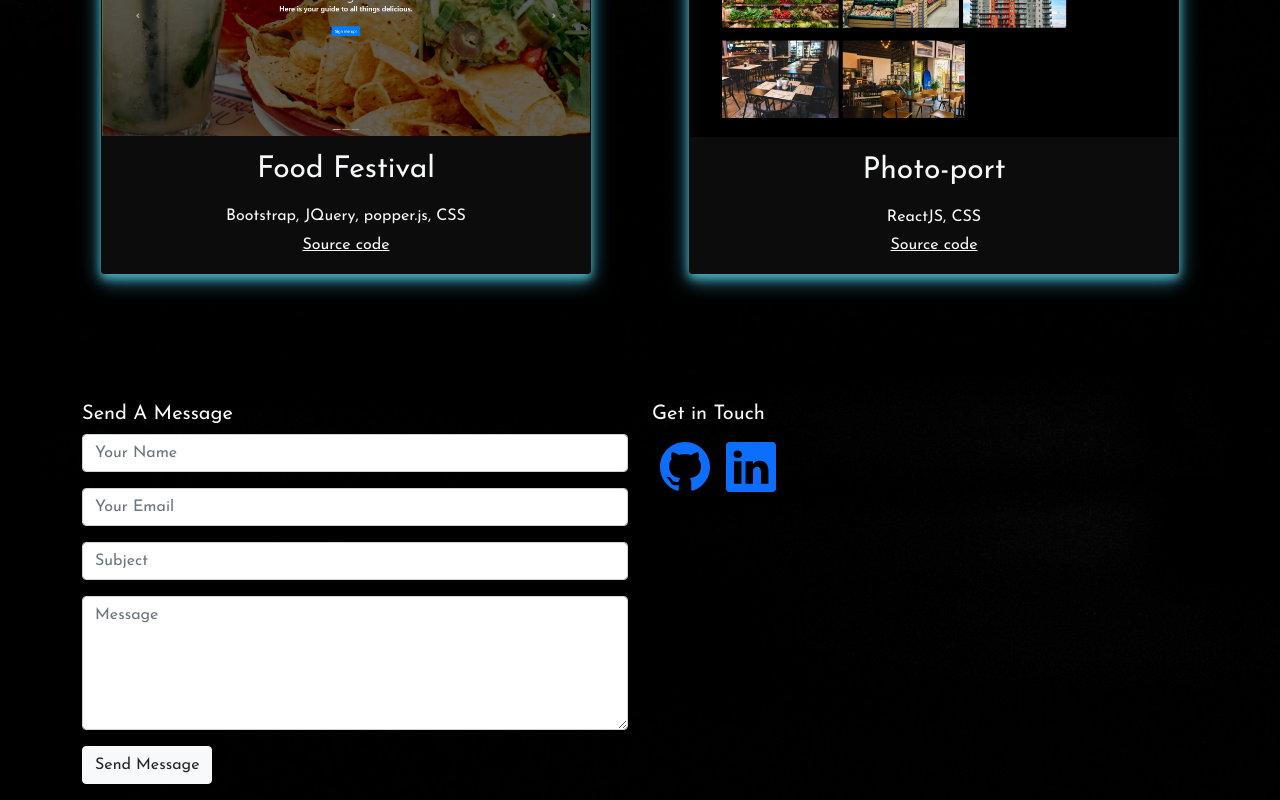
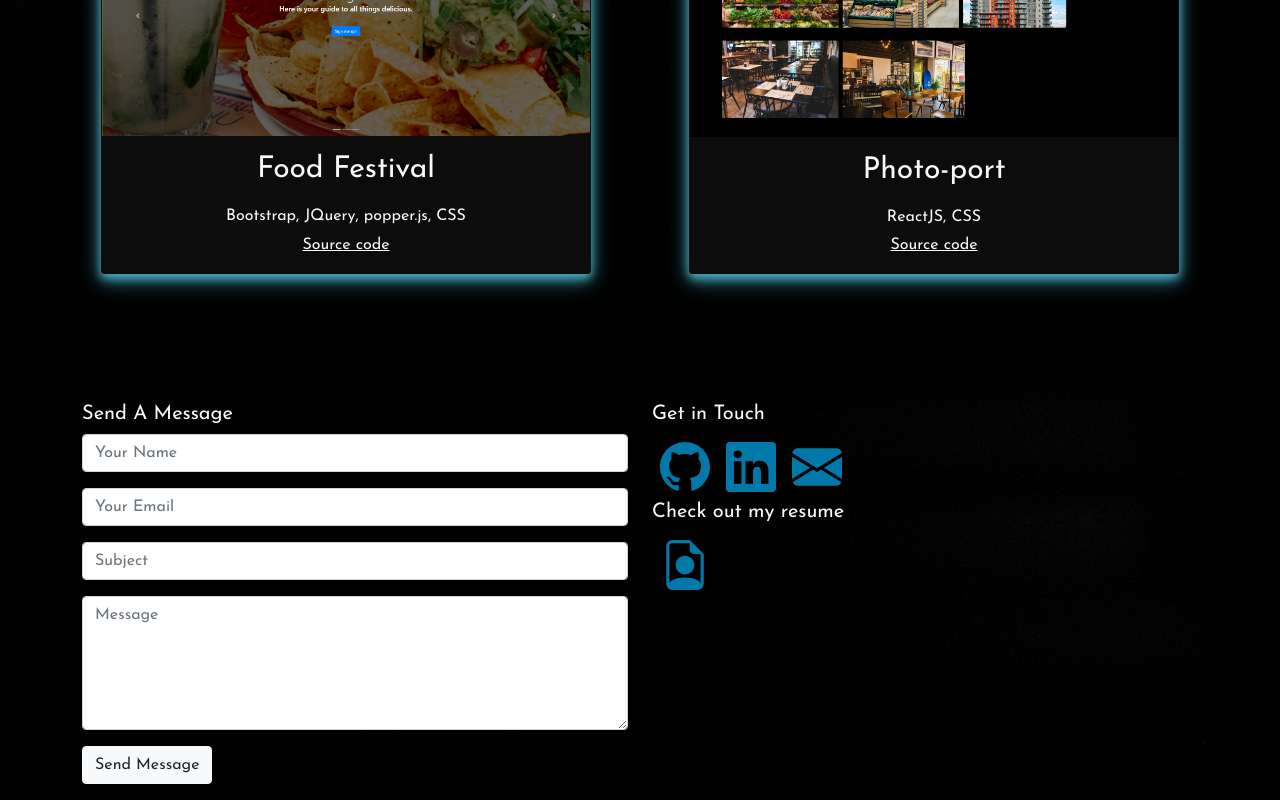
Before and after one commit to NathanaelWhite/Nathanael-White-portfolio, a React (Create React App) app: page / in a window 1280 px wide. Shown: the part 1948-2748 px from the top of the page. Built offline with nearby package versions, Linux system fonts and the light colour scheme.

Commit message:
updated CS criteria and added styling for icons

```diff
--- a/src/components/Contact/index.js
+++ b/src/components/Contact/index.js
@@ -1,4 +1,5 @@
 import React from "react";
+import Pdf from "../Resume/resume.pdf";
 
 function Contact() {
   return (
@@ -15,8 +16,7 @@ function Contact() {
                       <h5 className="title-left">Send A Message</h5>
                     </div>
                     <div>
-                      <form
-                      >
+                      <form>
                         {/* <div id="sendmessage">
                           Your message has been sent. Thank you!
                         </div> */}
@@ -97,6 +97,7 @@ function Contact() {
                       <a
                         href="https://github.com/NathanaelWhite"
                         target="_blank"
+                        class="link-color"
                       >
                         <svg
                           xmlns="http://www.w3.org/2000/svg"
@@ -112,6 +113,7 @@ function Contact() {
                       <a
                         href="https://www.linkedin.com/in/nathanael-white-19726b205/"
                         target="_blank"
+                        class="link-color"
                       >
                         <svg
                           xmlns="http://www.w3.org/2000/svg"
@@ -122,6 +124,38 @@ function Contact() {
                           viewBox="0 0 16 16"
                         >
                           <path d="M0 1.146C0 .513.526 0 1.175 0h13.65C15.474 0 16 .513 16 1.146v13.708c0 .633-.526 1.146-1.175 1.146H1.175C.526 16 0 15.487 0 14.854V1.146zm4.943 12.248V6.169H2.542v7.225h2.401zm-1.2-8.212c.837 0 1.358-.554 1.358-1.248-.015-.709-.52-1.248-1.342-1.248-.822 0-1.359.54-1.359 1.248 0 .694.521 1.248 1.327 1.248h.016zm4.908 8.212V9.359c0-.216.016-.432.08-.586.173-.431.568-.878 1.232-.878.869 0 1.216.662 1.216 1.634v3.865h2.401V9.25c0-2.22-1.184-3.252-2.764-3.252-1.274 0-1.845.7-2.165 1.193v.025h-.016a5.54 5.54 0 0 1 .016-.025V6.169h-2.4c.03.678 0 7.225 0 7.225h2.4z" />
+                        </svg>
+                      </a>
+                      <a
+                        href="mailto:nathanaeltwhite@gmail.com"
+                        target="_blank"
+                        class="link-color"
+                      >
+                        <svg
+                          xmlns="http://www.w3.org/2000/svg"
+                          width="50"
+                          height="50"
+                          fill="currentColor"
+                          class="bi bi-envelope-fill m-2"
+                          viewBox="0 0 16 16"
+                        >
+                          <path d="M.05 3.555A2 2 0 0 1 2 2h12a2 2 0 0 1 1.95 1.555L8 8.414.05 3.555zM0 4.697v7.104l5.803-3.558L0 4.697zM6.761 8.83l-6.57 4.027A2 2 0 0 0 2 14h12a2 2 0 0 0 1.808-1.144l-6.57-4.027L8 9.586l-1.239-.757zm3.436-.586L16 11.801V4.697l-5.803 3.546z" />
+                        </svg>
+                      </a>
+                      <div className="title-box-2 pt-4 pt-md-0">
+                        <h5 className="title-left">Check out my resume</h5>
+                      </div>
+                      <a href={Pdf} target="_blank" class="link-color">
+                        <svg
+                          xmlns="http://www.w3.org/2000/svg"
+                          width="50"
+                          height="50"
+                          fill="currentColor"
+                          class="bi bi-file-earmark-person m-2"
+                          viewBox="0 0 16 16"
+                        >
+                          <path d="M11 8a3 3 0 1 1-6 0 3 3 0 0 1 6 0z" />
+                          <path d="M14 14V4.5L9.5 0H4a2 2 0 0 0-2 2v12a2 2 0 0 0 2 2h8a2 2 0 0 0 2-2zM9.5 3A1.5 1.5 0 0 0 11 4.5h2v9.255S12 12 8 12s-5 1.755-5 1.755V2a1 1 0 0 1 1-1h5.5v2z" />
                         </svg>
                       </a>
                     </div>
--- a/src/index.css
+++ b/src/index.css
@@ -52,3 +52,11 @@
 .project-title {
   font-size: 30px;
 }
+
+.link-color {
+  color: rgba(0, 183, 255, 0.664);
+}
+
+.link-color:hover {
+  color: rgba(133, 114, 216, 0.842);
+}
```
Also changed, not shown: 1 other file (tests, documents, lock files or other folders).
